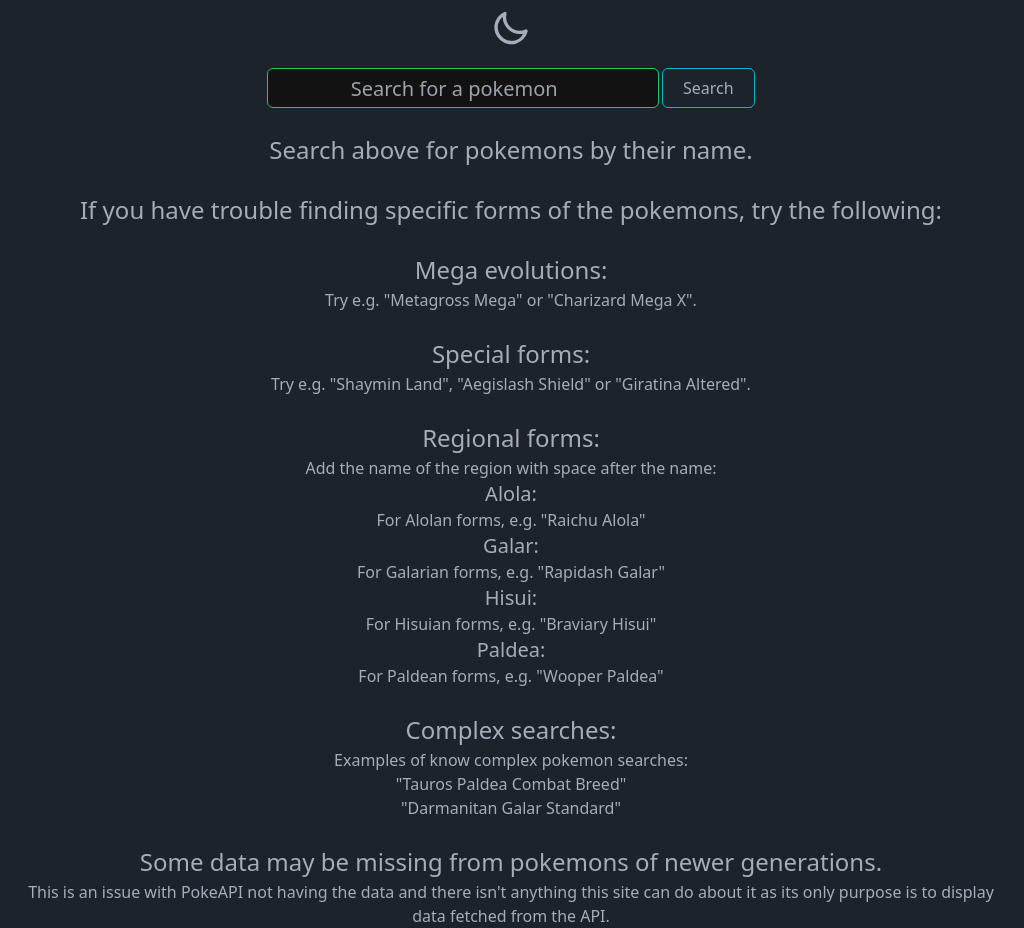
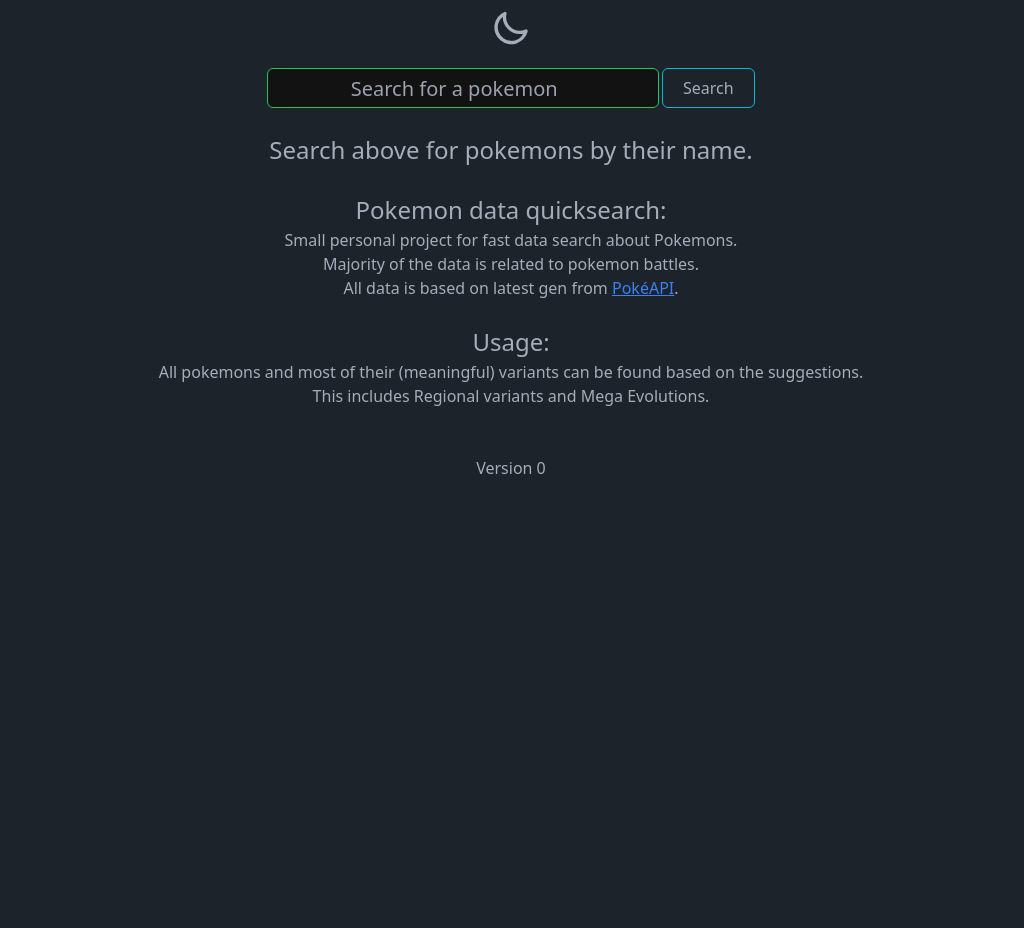
Before and after one commit to HeX-The-Cat/pokemon, a SvelteKit app: page / in a window 1280 px wide. Shown: the whole page, without its empty margins (129-1153 px from the left). After the commit the page ends 800 px from the top, so only its background shows below. Built offline with nearby package versions, Linux system fonts and the light colour scheme.

Commit message:
reworked landing page

```diff
--- a/package.json
+++ b/package.json
@@ -1,6 +1,6 @@
 {
   "name": "pokemon",
-  "version": "0.2.2",
+  "version": "0.2.3",
   "private": true,
   "scripts": {
     "dev": "vite dev",
--- a/src/routes/components/ApiFail.svelte
+++ b/src/routes/components/ApiFail.svelte
@@ -1,4 +1,5 @@
 <script>
+  import { version } from "$app/environment";
   export let message;
 </script>
 
@@ -6,37 +7,20 @@
   <br />
   <h3 class=" text-center">{message}</h3>
   <br />
-  <h3 class=" text-center">If you have trouble finding specific forms of the pokemons, try the following:</h3>
+  <h3 class=" text-center">Pokemon data quicksearch:</h3>
+  <p>
+    Small personal project for fast data search about Pokemons.<br />
+    Majority of the data is related to pokemon battles. <br />
+    All data is based on latest gen from
+    <a class=" underline text-blue-500 hover:text-blue-300 transition-all" href="https://pokeapi.co/" target="_blank">PokéAPI</a>.
+  </p>
   <br />
-  <h3 class=" text-center">Mega evolutions:</h3>
-  <p>Try e.g. "Metagross Mega" or "Charizard Mega X".</p>
+  <h3>Usage:</h3>
+  <p>
+    All pokemons and most of their (meaningful) variants can be found based on the suggestions.<br />
+    This includes Regional variants and Mega Evolutions.
+  </p>
   <br />
-  <h3 class=" text-center">Special forms:</h3>
-  <p>Try e.g. "Shaymin Land", "Aegislash Shield" or "Giratina Altered".</p>
   <br />
-  <h3 class=" text-center">Regional forms:</h3>
-  <p>Add the name of the region with space after the name:</p>
-  <dl>
-    <dt class=" text-xl">Alola:</dt>
-    <dl>For Alolan forms, e.g. "Raichu Alola"</dl>
-    <dt class=" text-xl">Galar:</dt>
-    <dl>For Galarian forms, e.g. "Rapidash Galar"</dl>
-    <dt class=" text-xl">Hisui:</dt>
-    <dl>For Hisuian forms, e.g. "Braviary Hisui"</dl>
-    <dt class=" text-xl">Paldea:</dt>
-    <dl>For Paldean forms, e.g. "Wooper Paldea"</dl>
-  </dl>
-  <br />
-  <h3>Complex searches:</h3>
-  <p>Examples of know complex pokemon searches:</p>
-  <ul>
-    <li>"Tauros Paldea Combat Breed"</li>
-    <li>"Darmanitan Galar Standard"</li>
-  </ul>
-  <br />
-  <h3>Some data may be missing from pokemons of newer generations.</h3>
-  <p>
-    This is an issue with PokeAPI not having the data and there isn't anything this site can do about it as its only purpose is to display data fetched from the
-    API.
-  </p>
+  <p>Version {version}</p>
 </div>
--- a/src/routes/components/PokeApi.js
+++ b/src/routes/components/PokeApi.js
@@ -54,7 +54,7 @@
       });
     } catch (error) {
       console.error("Error fetching Pokémon data:", error);
-      throw new Error("No data available with the given name.");
+      throw new Error("No data available with the given input.");
     }
   }
 
--- a/svelte.config.js
+++ b/svelte.config.js
@@ -1,5 +1,11 @@
 import adapter from "@sveltejs/adapter-static";
 import { vitePreprocess } from "@sveltejs/kit/vite";
+import { readFileSync } from "fs";
+import { fileURLToPath } from "url";
+
+const file = fileURLToPath(new URL("package.json", import.meta.url));
+const json = readFileSync(file, "utf8");
+const pkg = JSON.parse(json);
 
 /** @type {import('@sveltejs/kit').Config} */
 const config = {
@@ -8,6 +14,9 @@
     // If your environment is not supported or you settled on a specific environment, switch out the adapter.
     // See https://kit.svelte.dev/docs/adapters for more information about adapters.
     adapter: adapter(),
+    version: {
+      name: pkg.version,
+    },
   },
   preprocess: vitePreprocess(),
 };
```
Also changed, not shown: 1 other file (tests, documents, lock files or other folders).
